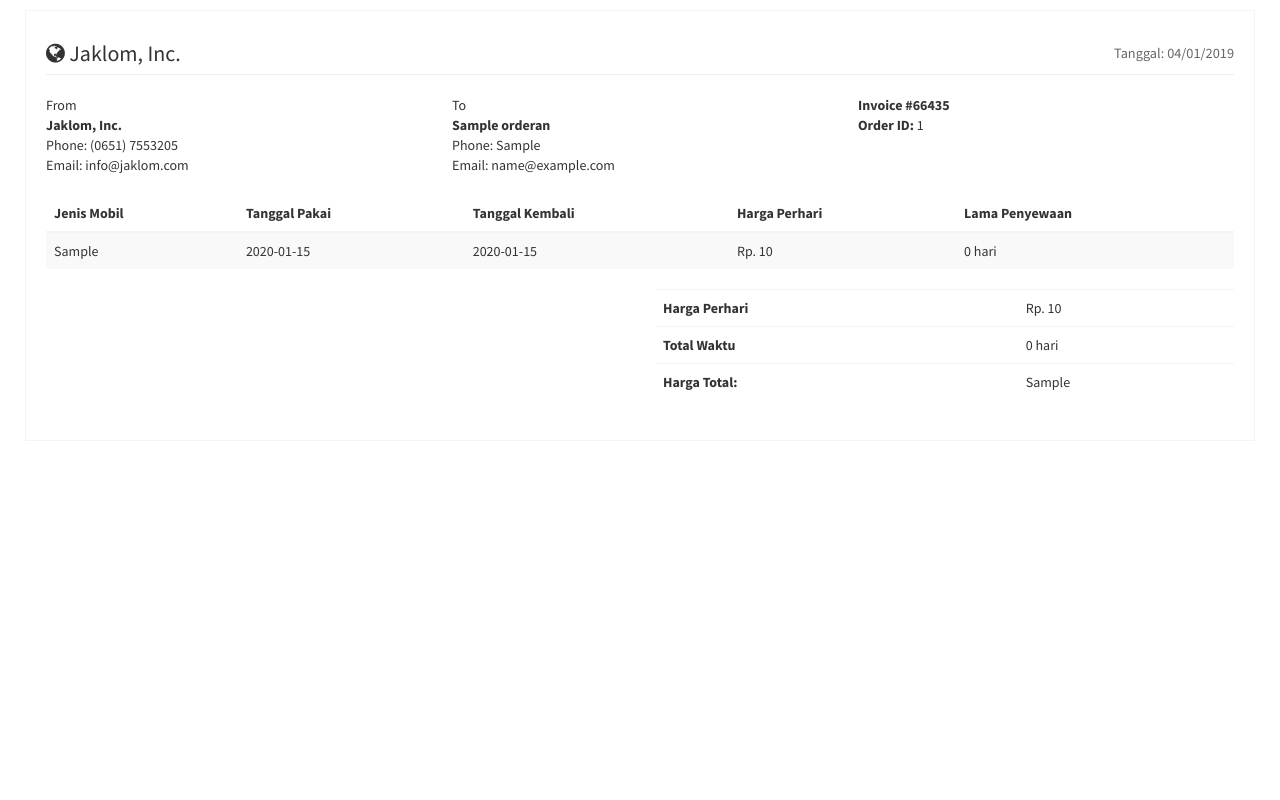
After one commit to chairuman/jaklom, a PHP site: page /cetak.php?id=1 in a window 1280 px wide. The commit adds this page. Run offline with PHP 8.4, Linux system fonts and the light colour scheme; tables that the repository leaves empty hold one stand-in row (values such as "Sample post").

Commit message:
ada perbaikan disisi order admin dan user

```diff
--- /dev/null
+++ b/cetak.php
@@ -0,0 +1,132 @@
+<?php
+require_once("koneksi.php");
+$id = $_GET['id'];
+$sql = "SELECT * FROM orderan WHERE idSewa=$id";
+$stmt = $koneksi->prepare($sql);
+$stmt->execute();
+$cetak =  $stmt->fetch();
+$mulai = strtotime($cetak['tanggalPakai']);
+$akhir = strtotime($cetak['tanggalKembali']);
+$total = ($akhir - $mulai)/60/60/24;
+$mobil= $cetak['idMobil'];
+$query = "SELECT * FROM mobil WHERE idMobil=$mobil";
+$jalan = $koneksi->prepare($query);
+$jalan->execute();
+$tampil = $jalan->fetch();
+?>
+<!DOCTYPE html>
+<html>
+<head>
+  <meta charset="utf-8">
+  <meta http-equiv="X-UA-Compatible" content="IE=edge">
+  <title>Invoice | Jaklom</title>
+  <meta content="width=device-width, initial-scale=1, maximum-scale=1, user-scalable=no" name="viewport">
+  <link rel="stylesheet" href="css/bootstrap.css">
+	<link href="https://stackpath.bootstrapcdn.com/font-awesome/4.7.0/css/font-awesome.min.css" rel="stylesheet" integrity="sha384-wvfXpqpZZVQGK6TAh5PVlGOfQNHSoD2xbE+QkPxCAFlNEevoEH3Sl0sibVcOQVnN" crossorigin="anonymous">
+	<link rel="stylesheet" href="css/ionicons.css">
+	<link rel="stylesheet" href="css/AdminLTE.css">
+	<link rel="stylesheet" href="css/_all-skins.css">
+	<link rel="stylesheet" href="https://fonts.googleapis.com/css?family=Source+Sans+Pro:300,400,600,700,300italic,400italic,600italic">
+</head>
+<body onload="window.print();">
+<div class="wrapper">
+  <!-- Main content -->
+  <section class="invoice">
+    <!-- title row -->
+    <div class="row">
+      <div class="col-xs-12">
+        <h2 class="page-header">
+          <i class="fa fa-globe"></i> Jaklom, Inc.
+          <small class="pull-right"><?php echo "Tanggal: ". date("d/m/Y");?></small>
+        </h2>
+      </div>
+      <!-- /.col -->
+    </div>
+    <!-- info row -->
+    <div class="row invoice-info">
+      <div class="col-sm-4 invoice-col">
+        From
+        <address>
+          <strong>Jaklom, Inc.</strong><br>
+          Phone: (0651) 7553205<br>
+          Email: info@jaklom.com
+        </address>
+      </div>
+      <!-- /.col -->
+      <div class="col-sm-4 invoice-col">
+        To
+        <address>
+          <strong><?php echo $cetak['namaPemesan'];?></strong><br>
+          <?php echo "Phone: ". $cetak['hpPemesan'];?><br>
+          <?php echo "Email: ". $cetak['emailPemesan'];?>
+        </address>
+      </div>
+      <!-- /.col -->
+      <div class="col-sm-4 invoice-col">
+        <b><?php echo "Invoice #". rand(100,100000); ?></b><br>
+        <b><?php echo "Order ID: " ."</b>". $cetak['idSewa'];?><br>
+      </div>
+      <!-- /.col -->
+    </div>
+    <!-- /.row -->
+
+    <!-- Table row -->
+    <div class="row">
+      <div class="col-xs-12 table-responsive">
+        <table class="table table-striped">
+          <thead>
+          <tr>
+            <th>Jenis Mobil</th>
+            <th>Tanggal Pakai</th>
+            <th>Tanggal Kembali</th>
+            <th>Harga Perhari</th>
+            <th>Lama Penyewaan</th>
+          </tr>
+          </thead>
+          <tbody>
+          <tr>
+            <td><?php echo $cetak['jenisMobil'];?></td>
+            <td><?php echo $cetak['tanggalPakai'];?></td>
+            <td><?php echo $cetak['tanggalKembali'];?></td>
+            <td><?php echo "Rp. ".$tampil['harga'];?></td>
+            <td><?php echo $total. " hari";?></td>
+          </tr>
+          </tbody>
+        </table>
+      </div>
+      <!-- /.col -->
+    </div>
+    <!-- /.row -->
+
+    <div class="row">
+      <div class="col-xs-6">
+
+      </div>
+      <!-- /.col -->
+      <div class="col-xs-6">
+        <div class="table-responsive">
+          <table class="table">
+            <tr>
+              <th>Harga Perhari</th>
+              <td><?php echo "Rp. ". $tampil['harga'];?></td>
+            </tr>
+            <tr>
+              <th>Total Waktu</th>
+              <td><?php echo $total. " hari";?></td>
+            </tr>
+            <tr>
+              <th>Harga Total:</th>
+              <td><?php echo $cetak['biayaSewa'];?></td>
+            </tr>
+          </table>
+        </div>
+      </div>
+      <!-- /.col -->
+    </div>
+    <!-- /.row -->
+  </section>
+  <!-- /.content -->
+</div>
+<!-- ./wrapper -->
+</body>
+</html>
```
Also changed, not shown: hapus.php (added, +14 -0 lines), order.php (+6 -3 lines), ureungpo/order.php (+4 -36 lines), ureungpo/tolak.php (added, +20 -0 lines).
